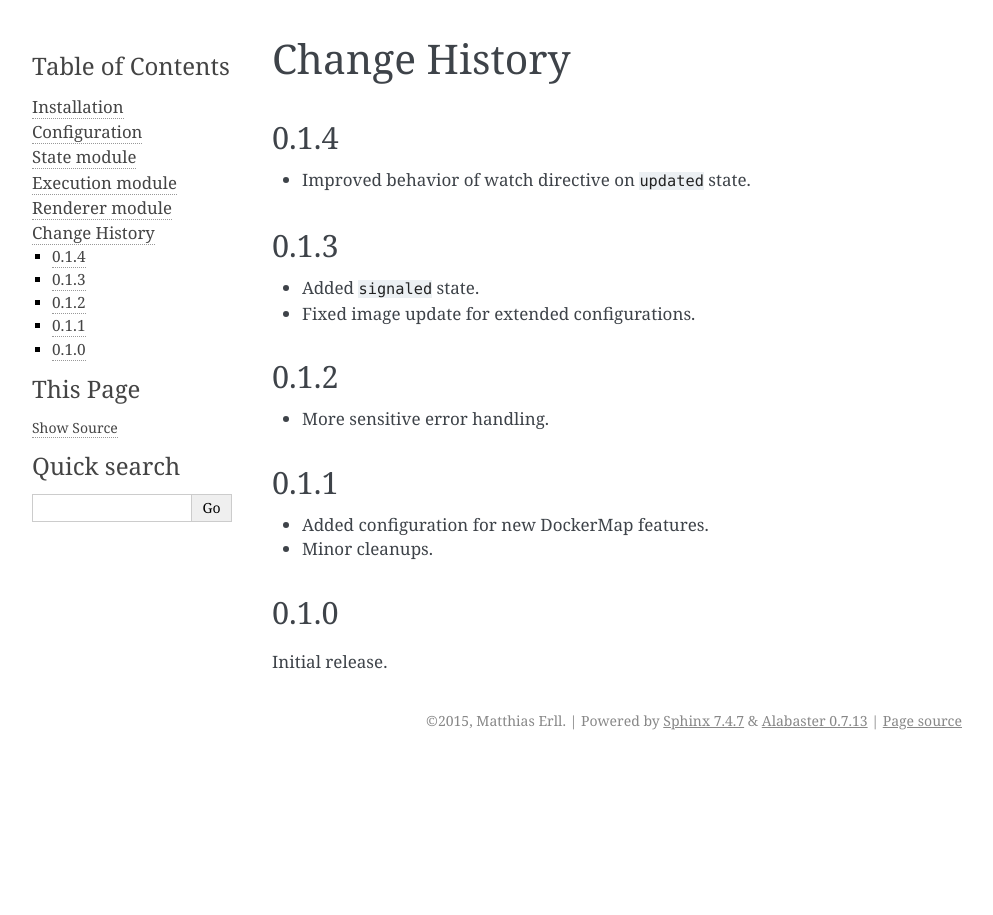
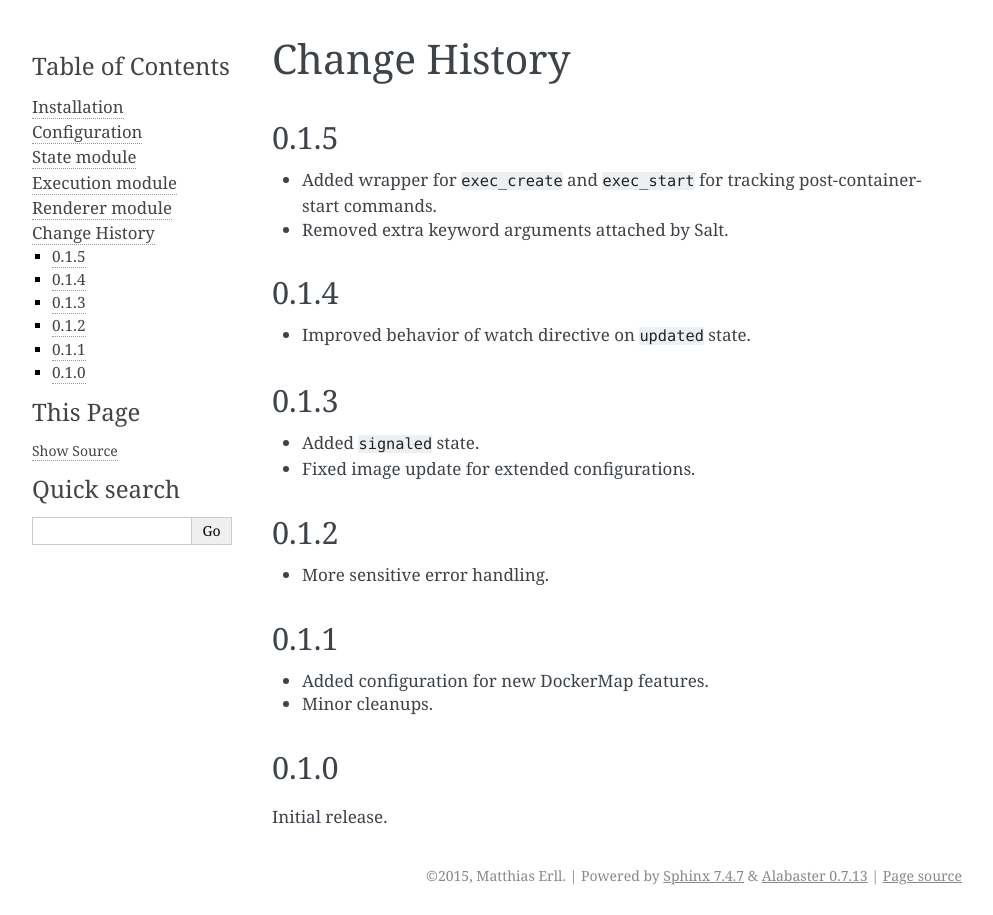
Before and after one commit to merll/salt-container-map, a Sphinx documentation site: the page built from docs/changes.rst, in a window 1280 px wide. Shown: the whole page, without its empty margins (148-1141 px from the left). Built offline with Sphinx 7.4.7, drawn with Linux system fonts in a browser that asks for light colours.

Commit message:
Version and change log.

```diff
--- a/docs/changes.rst
+++ b/docs/changes.rst
@@ -2,6 +2,11 @@
 
 Change History
 ==============
+
+0.1.5
+-----
+* Added wrapper for ``exec_create`` and ``exec_start`` for tracking post-container-start commands.
+* Removed extra keyword arguments attached by Salt.
 
 0.1.4
 -----
--- a/saltcontainermap/__init__.py
+++ b/saltcontainermap/__init__.py
@@ -1,4 +1,4 @@
 # -*- coding: utf-8 -*-
 from __future__ import unicode_literals
 
-__version__ = '0.1.4'
+__version__ = '0.1.5'
```
